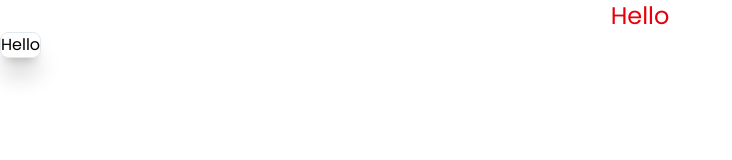
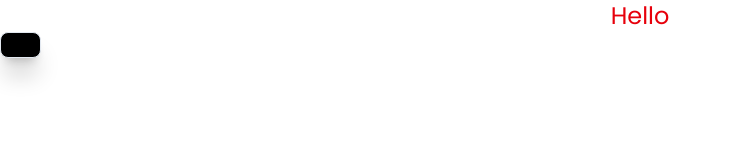
Before and after one commit to ParsaProg/Health, a Next.js app: page / in a window 1280 px wide. Shown: the top 160 px of the page, without its empty margins (0-732 px from the left). Built offline with nearby package versions, Linux system fonts and the light colour scheme.

Commit message:
theme uploaded

```diff
--- a/package.json
+++ b/package.json
@@ -11,6 +11,7 @@
   "dependencies": {
     "clsx": "^2.1.1",
     "next": "15.5.0",
+    "next-themes": "^0.4.6",
     "react": "19.1.0",
     "react-dom": "19.1.0",
     "tailwind-merge": "^3.3.1",
--- /dev/null
+++ b/src/app/ClientLayout.tsx
@@ -0,0 +1,18 @@
+"use client";
+
+import "./globals.css";
+
+import FontHOCComponent from "./fontSetHOC";
+import { ThemeProvider } from "next-themes";
+
+export default function ClientLayout({
+  children,
+}: Readonly<{ children: React.ReactNode }>) {
+  return (
+    <FontHOCComponent>
+      <ThemeProvider attribute="class" defaultTheme="system" enableSystem>
+        {children}
+      </ThemeProvider>
+    </FontHOCComponent>
+  );
+}
--- a/src/app/globals.css
+++ b/src/app/globals.css
@@ -10,6 +10,13 @@ body {
   box-sizing: border-box;
   user-select: none;
 }
+body {
+  @apply bg-white text-black;
+}
+
+.dark body {
+  @apply bg-gray-900 text-white;
+}
 
 .font-v {
   font-family: "vazir";
--- a/src/app/layout.tsx
+++ b/src/app/layout.tsx
@@ -1,20 +1,20 @@
+import ClientLayout from "./ClientLayout";
 import type { Metadata } from "next";
-import "./globals.css";
-import FontHOCComponent from "./fontSetHOC";
 
 export const metadata: Metadata = {
   title: "Health Platform",
-  description:
-    " Get you'r life and body healthy with parsa and yasna on content project",
+  description: "Get your body healthy with this app",
 };
 
 export default function RootLayout({
   children,
-}: Readonly<{ children: React.ReactNode }>) {
+}: {
+  children: React.ReactNode;
+}) {
   return (
-    <html lang="fa">
+    <html lang="fa" className="dark" style= {{colorScheme: "dark"}}>
       <body>
-        <FontHOCComponent>{children}</FontHOCComponent>
+        <ClientLayout>{children}</ClientLayout>
       </body>
     </html>
   );
--- a/src/app/page.tsx
+++ b/src/app/page.tsx
@@ -1,9 +1,11 @@
 "use client";
 import fa from "../langs/fa.json";
 import en from "../langs/en.json";
+import { useTheme } from "next-themes";
 
 import { useStore } from "../stores/userStore";
 export default function Home() {
+  const { theme, setTheme } = useTheme();
   const { lang, setLang } = useStore();
   return (
     <div>
@@ -17,8 +19,10 @@ export default function Home() {
           } else {
             setLang("fa");
           }
+
+          setTheme(theme === "dark" ? "light" : "dark");
         }}
-        className="flex justify-center items-center bg-white shadow-xl shadow-[#0000003c] rounded-lg border-[1px] border-slate-200 p-5 cursor-pointer mx-auto"
+        className="flex justify-center items-center dark:bg-white bg-black shadow-xl shadow-[#0000003c] rounded-lg border-[1px] border-slate-200 p-5 cursor-pointer mx-auto"
       >
         {lang === "fa" ? fa.title : en.title}
       </button>
--- /dev/null
+++ b/tailwind.config.ts
@@ -0,0 +1,15 @@
+/** @type(import('tailwindcss').Config) */
+
+module.exports = {
+  darkMode: "class",
+  content: [
+    "./app/**/*.{js, ts, jsx, tsx}",
+    "./components/**/*.{js, ts, jsx, tsx}",
+    "./src/**/*.{ts, tsx, js, jsx}",
+  ],
+
+  theme: {
+    extends: {},
+  },
+  plugins: [],
+};
```
Also changed, not shown: 1 other file (tests, documents, lock files or other folders).
